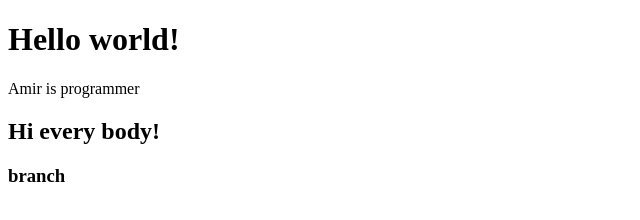
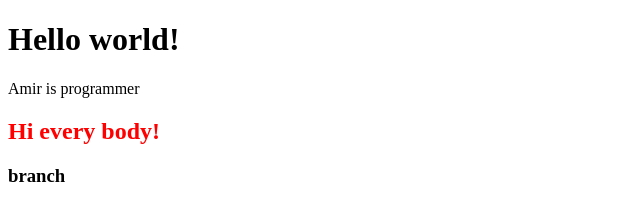
Before and after one commit to amirhossein226/Amirhossein, a plain HTML site: page index.html in a window 1280 px wide. Shown: the whole page, without its empty margins (0-640 px from the left). Drawn offline with Linux system fonts and the light colour scheme.

Commit message:
change color

```diff
--- a/index.html
+++ b/index.html
@@ -10,7 +10,7 @@
 
     <h1>Hello world!</h1>
     <p>Amir is programmer</p>
-    <h2>Hi every body!</h2>
+    <h2 style="color:red;">Hi every body!</h2>
 
 
     <h3>branch</h3>
```
